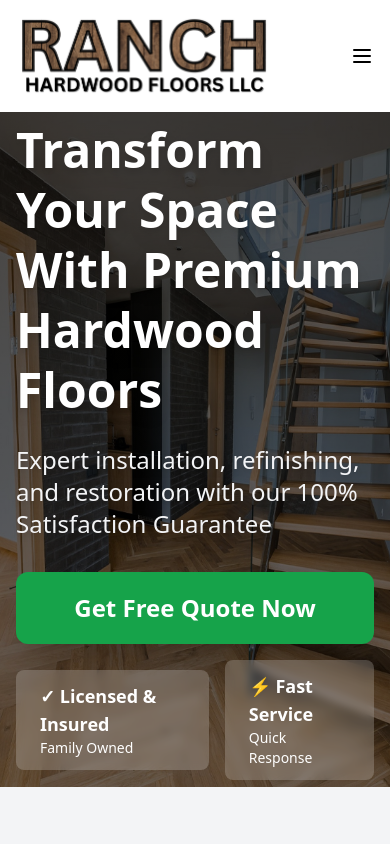
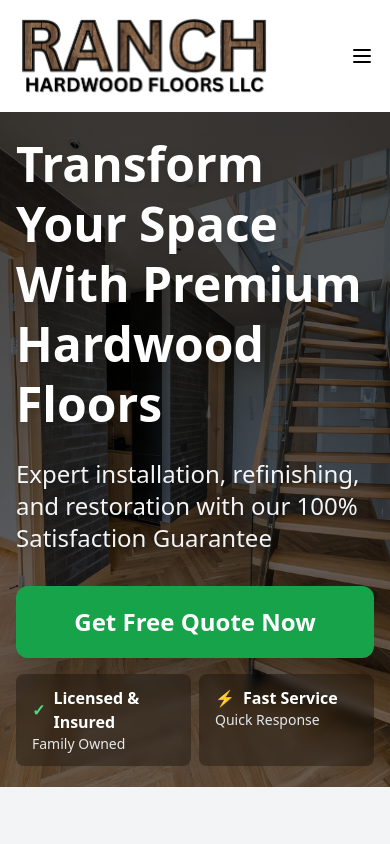
Before and after one commit to RanchHF/ranch, a Next.js app: page / in a window 390 px wide. Shown: the top 844 px of the page. Built offline with nearby package versions, Linux system fonts and the light colour scheme.

Commit message:
fix: ajusta layout dos blocos de features para mobile

```diff
--- a/app/page.tsx
+++ b/app/page.tsx
@@ -34,21 +34,28 @@ export default function Home() {
             <p className="text-2xl md:text-3xl mb-8 text-gray-100 font-medium drop-shadow-md">
               Expert installation, refinishing, and restoration with our 100% Satisfaction Guarantee
             </p>
-            <div className="flex flex-col md:flex-row gap-4 items-center">
+            <div className="flex flex-col gap-4">
               <a
                 href="tel:+19136332425"
                 className="w-full md:w-auto inline-block bg-green-600 text-white px-10 py-5 rounded-xl text-2xl font-bold hover:bg-green-700 transition-all duration-300 shadow-2xl hover:shadow-3xl transform hover:scale-105 text-center"
               >
                 Get Free Quote Now
               </a>
-              <div className="flex items-center gap-4">
-                <div className="bg-white/20 backdrop-blur-sm px-6 py-3 rounded-lg">
-                  <p className="text-lg font-semibold">✓ Licensed & Insured</p>
-                  <p className="text-sm">Family Owned</p>
+              {/* Feature blocks - Adjusted for mobile */}
+              <div className="grid grid-cols-2 gap-2 md:flex md:gap-4">
+                <div className="bg-black/30 backdrop-blur-sm px-4 py-3 md:px-6 md:py-3 rounded-lg">
+                  <p className="text-base md:text-lg font-semibold flex items-center gap-2">
+                    <span className="text-green-400">✓</span>
+                    Licensed & Insured
+                  </p>
+                  <p className="text-sm md:text-base text-gray-200">Family Owned</p>
                 </div>
-                <div className="bg-white/20 backdrop-blur-sm px-6 py-3 rounded-lg">
-                  <p className="text-lg font-semibold">⚡ Fast Service</p>
-                  <p className="text-sm">Quick Response</p>
+                <div className="bg-black/30 backdrop-blur-sm px-4 py-3 md:px-6 md:py-3 rounded-lg">
+                  <p className="text-base md:text-lg font-semibold flex items-center gap-2">
+                    <span className="text-yellow-400">⚡</span>
+                    Fast Service
+                  </p>
+                  <p className="text-sm md:text-base text-gray-200">Quick Response</p>
                 </div>
               </div>
             </div>
```
